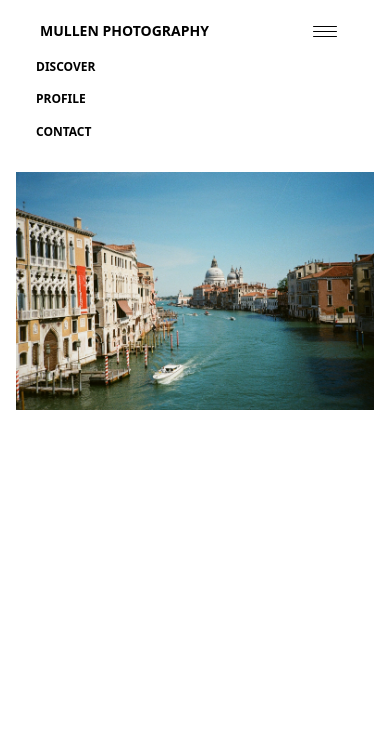
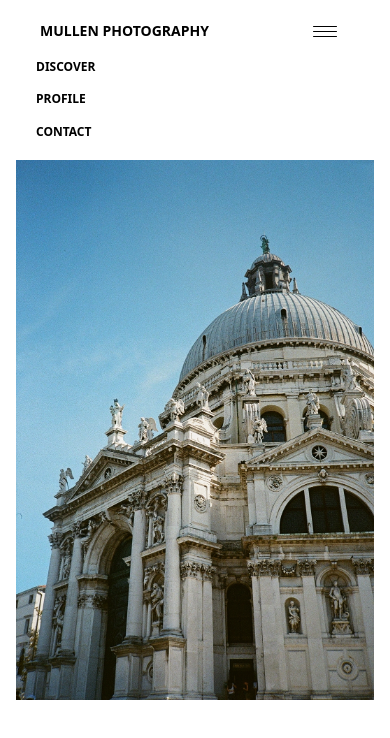
Before and after one commit to Photography-Portfolio/frontend, a Vue app: page / in a window 390 px wide. Shown: the top 738 px of the page. Built offline with nearby package versions, Linux system fonts and the light colour scheme.

Commit message:
finished home screen

```diff
--- a/src/components/Nav.vue
+++ b/src/components/Nav.vue
@@ -1,5 +1,5 @@
 <template>
-    <nav class="relative flex flex-wrap items-center justify-between px-2 py-3 navbar-expand-lg bg-transparent mb-3">
+    <nav class="relative flex flex-wrap items-center justify-between px-2 py-3 navbar-expand-lg bg-transparent z-40">
       <div class="container px-4 mx-auto flex flex-wrap items-center justify-between">
         <div class="w-full relative flex justify-between lg:w-auto  px-4 lg:static lg:block lg:justify-start md:w-auto md:static md:block md:justify-start">
           <a class="text-sm font-bold leading-relaxed inline-block mr-4 py-2 whitespace-no-wrap uppercase text-black" href="/">
--- a/src/views/Home.vue
+++ b/src/views/Home.vue
@@ -1,19 +1,36 @@
 <template>
-  <div class="flex flex-wrap justify-center">
-    <div class="w-12/12 sm:w-12/12 px-4">
-      <img src="../assets/pictures/img_31.jpeg" />
-    </div>
-  </div>
+	<div class="img flex flex-wrap md:content-center lg:content-center xl:content-center 2xl:content-center justify-center">
+		<div class="w-12/12 xl:w-9/12 2xl:w-8/12 px-4">
+			<template v-if="windowWidth > 640">
+				<img src="../assets/pictures/img_31.jpeg" />
+			</template>
+      <template v-else>
+				<img src="../assets/pictures/img_32.jpeg" />
+			</template>
+		</div>
+	</div>
 </template>
 
 <script>
+import Nav from "../components/Nav.vue";
+
 export default {
-  name: 'Home',
-}
+	name: "Home",
+	data() {
+		return {
+			windowWidth: window.innerWidth,
+		};
+	},
+	mounted() {
+		window.onresize = () => {
+			this.windowWidth = window.innerWidth;
+		};
+	},
+};
 </script>
 
 <style scoped>
-a {
-  color: #42b983;
+.img {
+	height: 88vh;
 }
 </style>
```
Also changed, not shown: src/index.css (line endings or trailing spaces).
